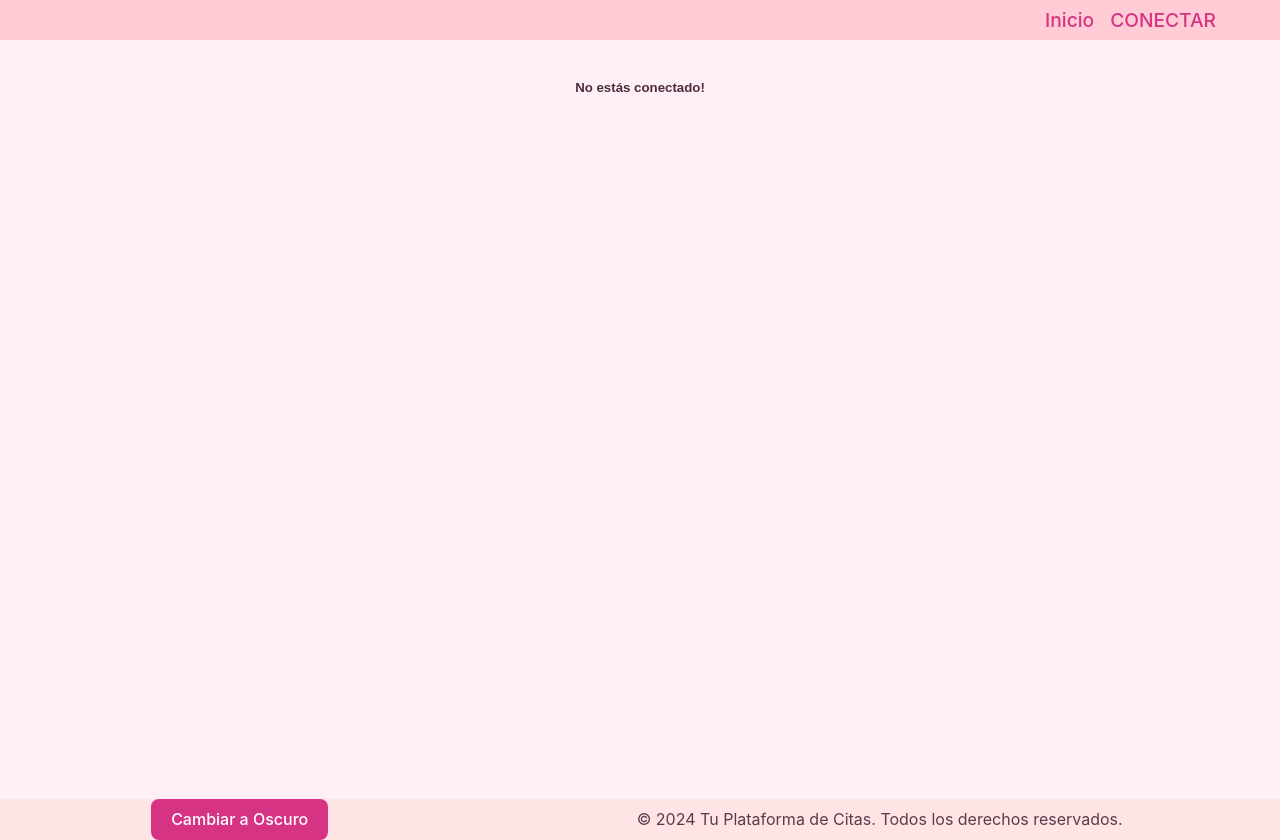
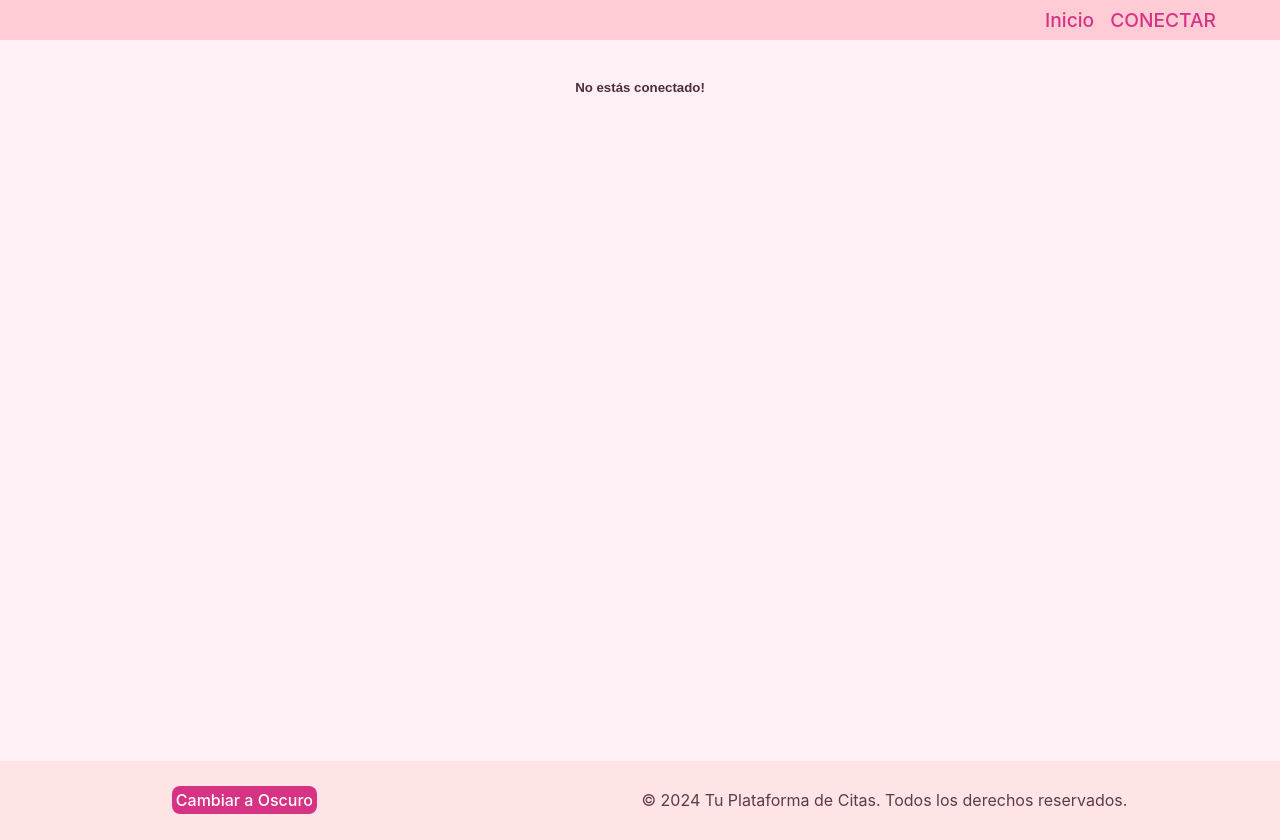
Before and after one commit to Izanalgit/React-Client_Module, a React (Vite) app: page /dashboard in a window 1280 px wide. Built offline with nearby package versions, Linux system fonts and the light colour scheme; no server answers.

Commit message:
refact : css footer

```diff
--- a/src/css/Footer.css
+++ b/src/css/Footer.css
@@ -13,3 +13,8 @@ footer{
 footer p{
     margin: .5%;
 }
+
+footer button{
+    margin: 2%;
+    padding: 3px;
+}
```
